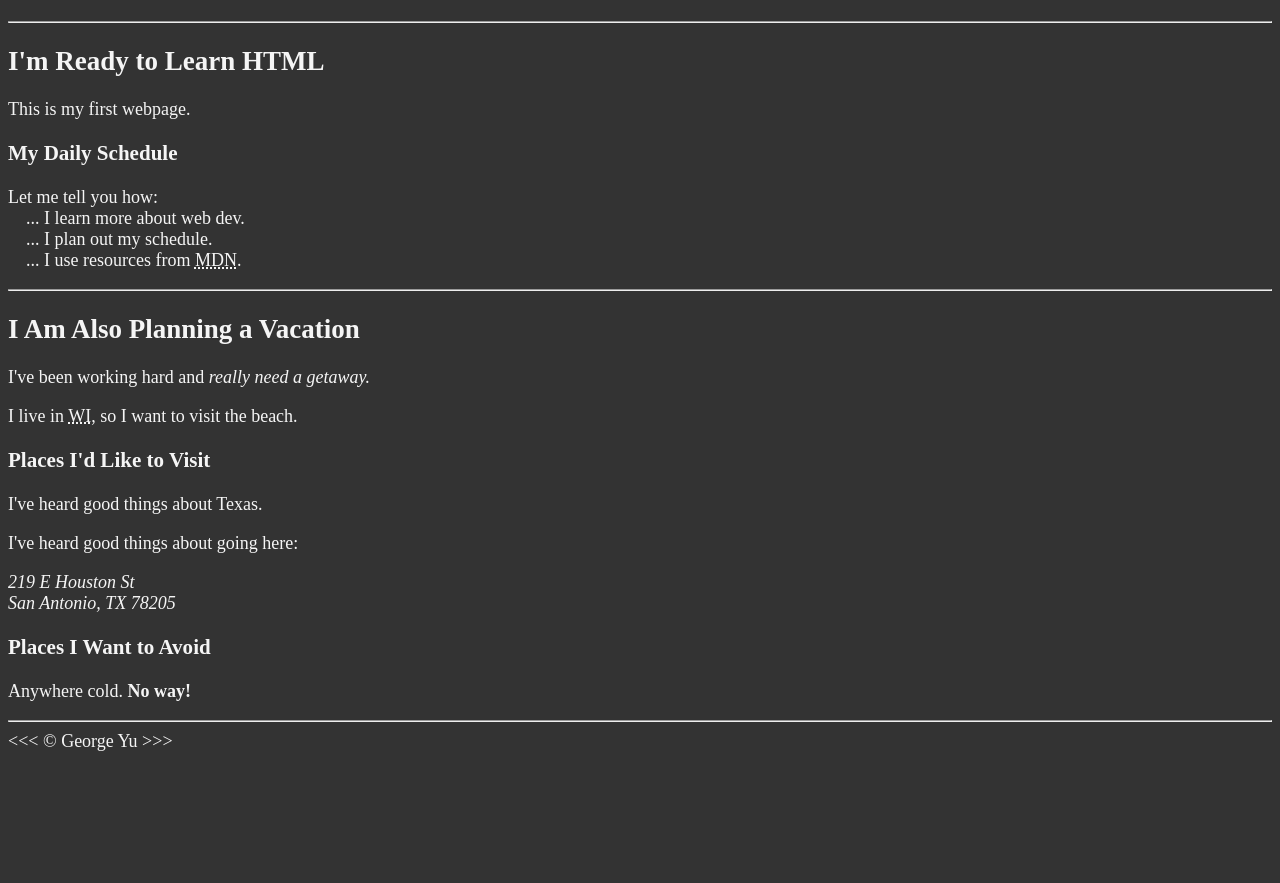
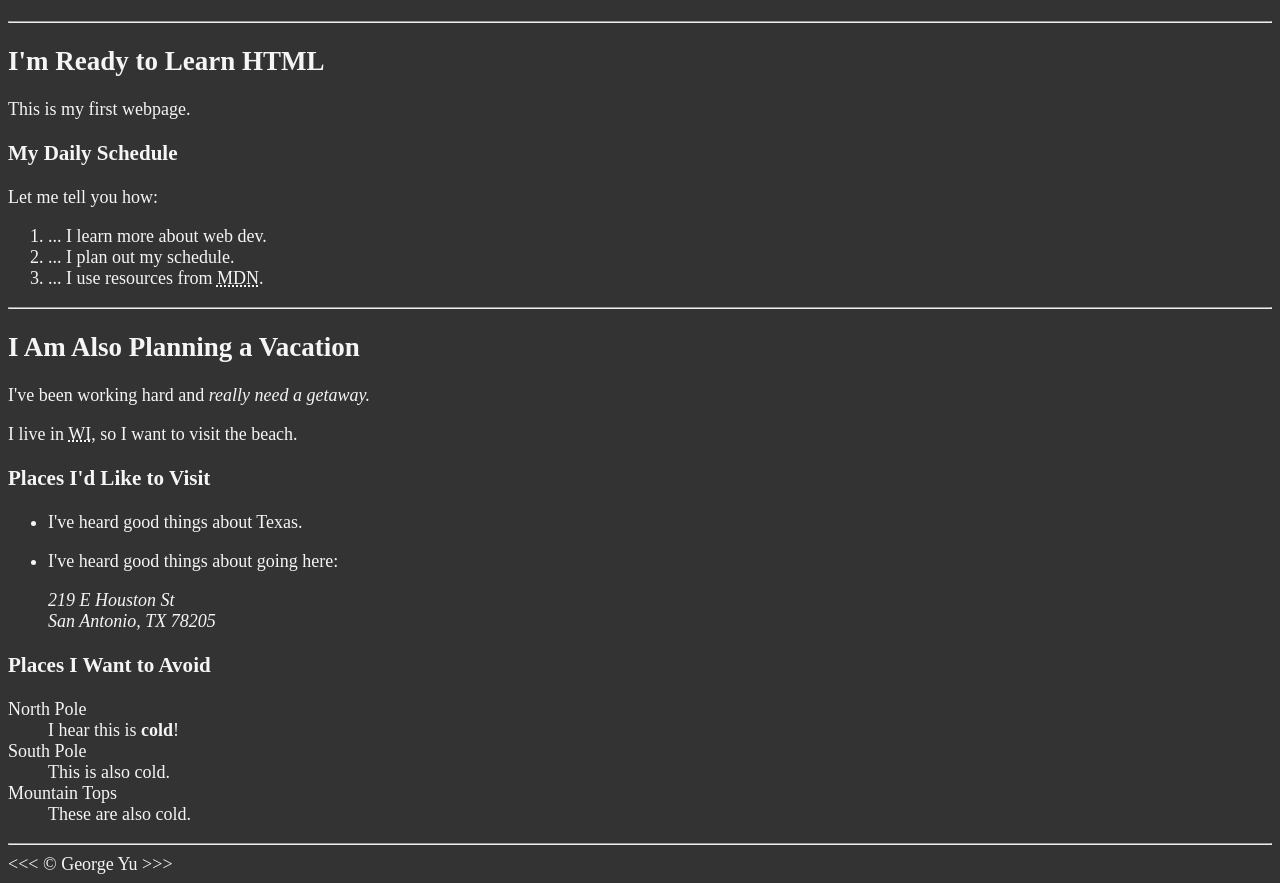
Before and after one commit to yjoechuen/html-webpage, a plain HTML site: page src/index.html in a window 1280 px wide. Shown: the part 69-952 px from the top of the page. Before the commit the page ends 829 px from the top, so only its background shows below. Drawn offline with Linux system fonts and the light colour scheme.

Commit message:
Add lists

```diff
--- a/src/index.html
+++ b/src/index.html
@@ -17,11 +17,12 @@
         <p>This is my first webpage.</p>
 
         <h3>My Daily Schedule</h3>
-        <p>Let me tell you how:
-            <br>&nbsp;&nbsp;&nbsp; ... I learn more about web dev.
-            <br>&nbsp;&nbsp;&nbsp; ... I plan out my schedule.
-            <br>&nbsp;&nbsp;&nbsp; ... I use resources from <abbr title="Mozilla Developer Network">MDN</abbr>.
-        </p>
+        <p>Let me tell you how:</p>
+            <ol>
+            <li> ... I learn more about web dev.</li>
+            <li> ... I plan out my schedule.</li>
+            <li> ... I use resources from <abbr title="Mozilla Developer Network">MDN</abbr>.</li>
+        </ol>
 
         <hr>
 
@@ -30,15 +31,27 @@
         <p>I live in <abbr title="Wisconsin">WI</abbr>, so I want to visit the beach.</p>
 
         <h3>Places I'd Like to Visit</h3>
-        <p>I've heard good things about Texas.</p>
-        <p>I've heard good things about going here:</p>
-        <address>
-            219 E Houston St <br> San Antonio, TX 78205
-        </address>
+        <ul>
+            <li><p>I've heard good things about Texas.</p></li>
+            <li><p>I've heard good things about going here:</p>
+                <address>
+                    219 E Houston St <br> San Antonio, TX 78205
+                </address>
+            </li>
+        </ul>
 
         <!-- TODO: Add more places -->
         <h3>Places I Want to Avoid</h3>
-        <p>Anywhere cold. <strong>No way!</strong></p>
+        <dl>
+            <dt>North Pole</dt>
+            <dd>I hear this is <strong>cold</strong>!</dd>
+
+            <dt>South Pole</dt>
+            <dd>This is also cold.</dd>
+
+            <dt>Mountain Tops</dt>
+            <dd>These are also cold.</dd>
+        </dl>
 
         <hr>
         &lt;&lt;&lt; &copy; George Yu &gt;&gt;&gt;
```
